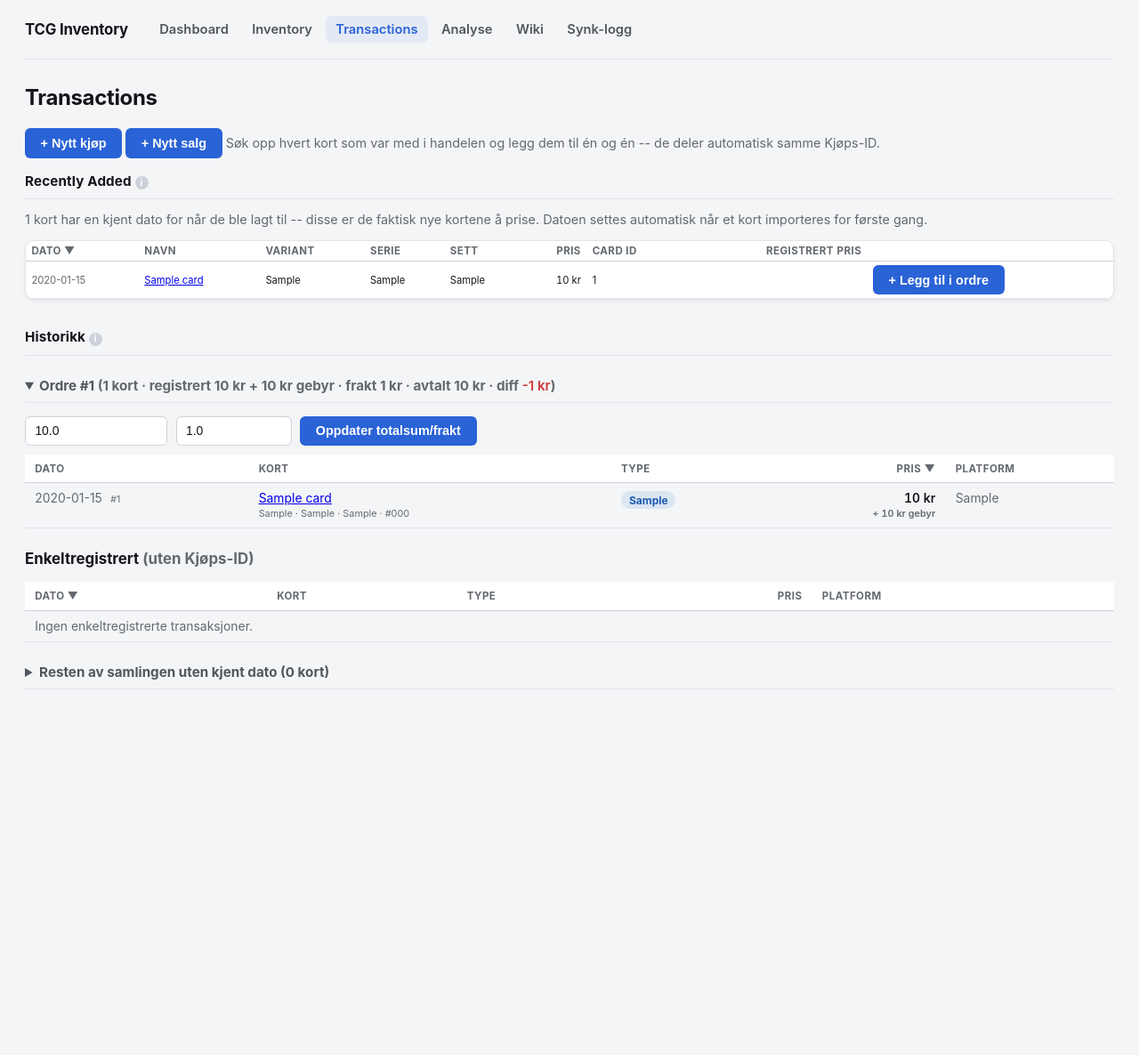
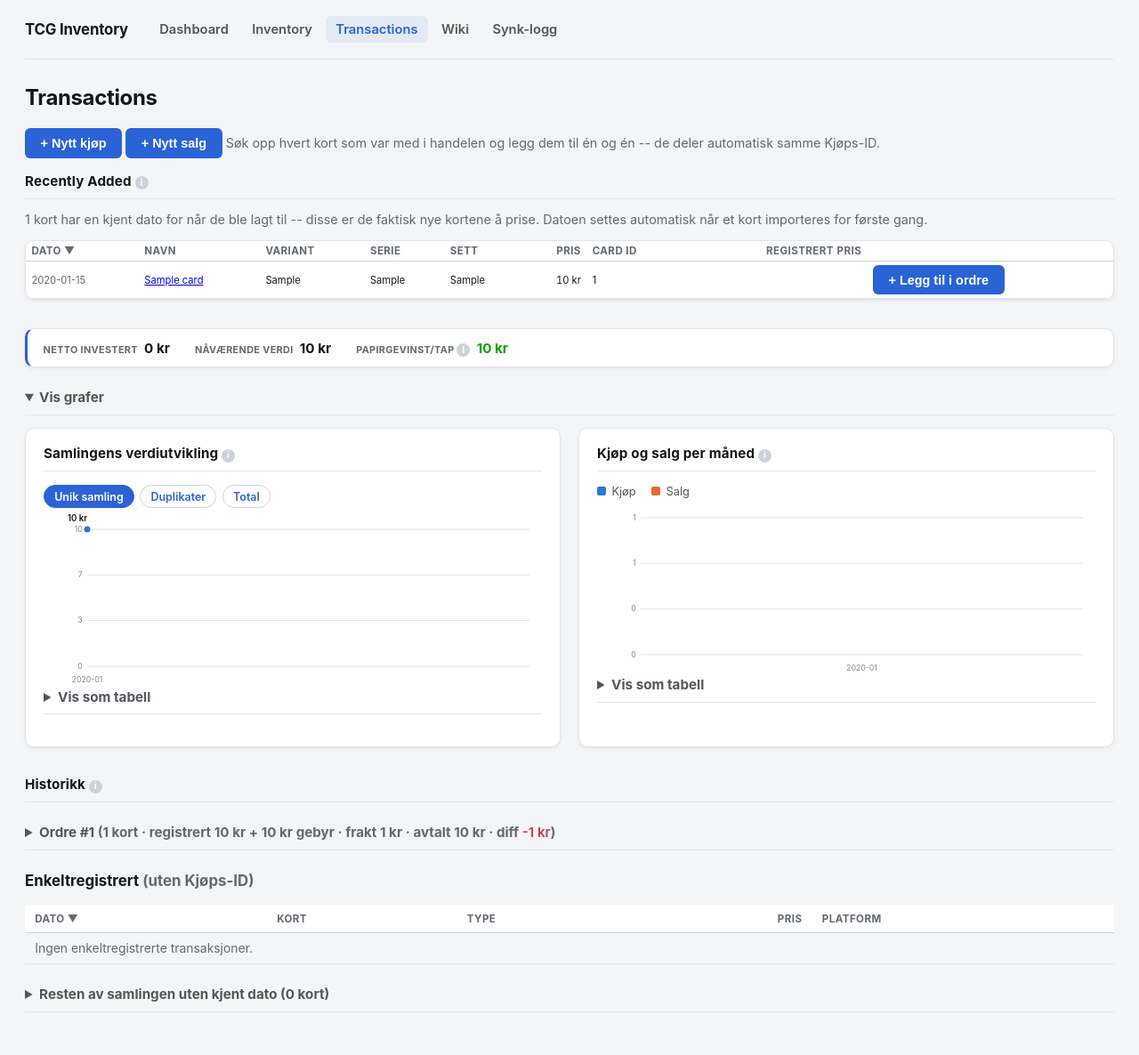
Before and after one commit to erjoha11/PokemonCollector, a FastAPI app: page /transactions in a window 1280 px wide, after a click on "Vis grafer". Shown: the whole page at 89% size. Before the commit the page ends 775 px from the top, so only its background shows below. Run offline with FastAPI, Linux system fonts and the light colour scheme; tables that the repository leaves empty hold one stand-in row (values such as "Sample post").

Commit message:
Merge the standalone Analyse page into Transactions
Folds Analyse's economic overview into Transactions instead of a
separate nav destination, since the two were always read together:
- A compact, always-visible KPI bar (net invested / current value /
  paper gain-loss, delta color-coded) sits above Historikk.
- The two charts (value growth, cash flow) move into a "Vis grafer"
  <details> that lazy-loads via a new GET /transactions/charts
  endpoint on first expand (hx-trigger="toggle once"), instead of
  computing/rendering them on every Transactions page load or sort.
- /analyse now 308-redirects to /transactions for old bookmarks/links.

Updates the nav, dashboard/wiki cross-references, and README
accordingly, and moves the Analyse tests over to the new routes.

Design sketched and reviewed with the ux agent first (placement below
the +Nytt kjøp/+Nytt salg action row, keeping the delta's color, and
the lazy-load approach all came out of that review).

Co-Authored-By: Claude Sonnet 5 <noreply@anthropic.com>

```diff
--- a/apps/tcg_inventory/app.py
+++ b/apps/tcg_inventory/app.py
@@ -241,9 +241,9 @@ def dashboard(
         top_cards = queries.top_valuable_cards(db, limit=10)
         rarity_breakdown = queries.by_rarity_breakdown(db, cards)
 
-        # Mirrors the Analyse page's value-growth chart, filter pills
-        # included -- see /analyse for the full economic breakdown this is
-        # a compact preview of.
+        # Mirrors Transactions' value-growth chart, filter pills included --
+        # see /transactions for the full economic breakdown this is a
+        # compact preview of.
         value_growth = queries.collection_value_growth(db, cards, metric=metric)
         value_chart = charts.build_line_chart(
             labels=[row["label"] for row in value_growth],
@@ -700,8 +700,22 @@ def _transactions_context(
     known_cards = _sorted_rows(known_cards, gsort, gdir, card_keys)
     unknown_cards = _sorted_rows(unknown_cards, usort, udir, _card_field_sort_keys())
 
+    # Compact economic snapshot, folded in from the former standalone
+    # Analyse page -- cheap enough (in-memory sums over already-fetched
+    # rows) to compute on every load, unlike the value-growth/cash-flow
+    # charts below it, which are lazy-loaded via /transactions/charts
+    # instead so they aren't rebuilt on every column-sort click.
+    economic = queries.economic_summary(db)
+    headline = queries.headline_summary(db)
+    kpi = {
+        "net_invested": economic["net_invested"],
+        "unique_value": headline["unique_value"],
+        "delta": headline["unique_value"] - economic["net_invested"],
+    }
+
     return {
         "transactions": txs,
+        "kpi": kpi,
         "purchase_groups": purchase_groups,
         "ungrouped_transactions": ungrouped_transactions,
         "error": error,
@@ -1107,10 +1121,20 @@ def cron_dropbox_sync(request: Request, secret: str = ""):
 
 
 # --------------------------------------------------------------------------
-# Analyse -- economic development over time
+# Transactions charts -- the former standalone Analyse page's value-growth
+# and cash-flow charts, now a collapsible section on Transactions
+# (folded in since the two were always read together). Its own endpoint,
+# fetched lazily via hx-get on first expand, so the two SVG charts aren't
+# rebuilt on every /transactions page load or column-sort click while
+# collapsed -- see transactions.html's "Vis grafer" <details>.
 # --------------------------------------------------------------------------
 @app.get("/analyse")
-def analyse(request: Request, metric: str = "unique"):
+def analyse_redirect():
+    return RedirectResponse("/transactions", status_code=308)
+
+
+@app.get("/transactions/charts")
+def transactions_charts(request: Request, metric: str = "unique"):
     if metric not in queries.VALUE_GROWTH_METRICS:
         metric = "unique"
     db = get_db_session()
@@ -1129,10 +1153,8 @@ def analyse(request: Request, metric: str = "unique"):
 
         return templates.TemplateResponse(
             request,
-            "analyse.html",
+            "partials/transactions_charts.html",
             {
-                "summary": queries.economic_summary(db),
-                "headline": queries.headline_summary(db),
                 "value_growth": value_growth,
                 "cash_flow": cash_flow,
                 "value_chart": value_chart,
--- a/apps/tcg_inventory/charts.py
+++ b/apps/tcg_inventory/charts.py
@@ -1,4 +1,5 @@
-"""SVG chart geometry for the Analyse page.
+"""SVG chart geometry for Transactions' "Vis grafer" section (and the
+dashboard's value-growth preview).
 
 No JS charting library -- these turn a plain data series into pixel
 coordinates (points, bar rects, axis ticks) so the templates only ever loop
--- a/apps/tcg_inventory/static/style.css
+++ b/apps/tcg_inventory/static/style.css
@@ -617,8 +617,41 @@ button:hover, input[type=submit]:hover { filter: brightness(0.92); }
 .folder-members form { display: inline-flex; }
 .folder-members button { padding: 0.25rem 0.55rem; font-size: 0.78rem; }
 
-/* Analyse page -- hand-rolled inline-SVG charts, no JS charting library.
-   Colors are the app's own validated categorical palette (see the KPI tiles'
+/* Transactions' compact, always-visible economic snapshot -- folded in from
+   the former standalone Analyse page, sitting above the collapsible "Vis
+   grafer" charts (see details.collapsible) and above Historikk. Delta keeps
+   its own viz-delta-gain/loss color -- the one number worth an at-a-glance
+   read; the other two values stay plain. */
+.tx-kpi-bar {
+  display: flex;
+  flex-wrap: wrap;
+  align-items: center;
+  gap: 0.5rem 1.75rem;
+  background: var(--surface);
+  border: 1px solid var(--border);
+  border-left: 3px solid var(--accent);
+  border-radius: var(--radius);
+  padding: 0.7rem 1.1rem;
+  margin-top: 2rem;
+  box-shadow: var(--shadow);
+}
+.tx-kpi-bar > div { display: flex; align-items: baseline; gap: 0.45rem; }
+.tx-kpi-label {
+  font-size: 0.68rem;
+  font-weight: 700;
+  letter-spacing: 0.03em;
+  text-transform: uppercase;
+  color: var(--muted);
+}
+.tx-kpi-value {
+  font-size: 0.95rem;
+  font-weight: 700;
+  color: var(--ink);
+}
+
+/* Transactions' collapsible charts (formerly the standalone Analyse page) --
+   hand-rolled inline-SVG charts, no JS charting library. Colors are the
+   app's own validated categorical palette (see the KPI tiles'
    --kpi-accent cycle): slot 1 blue, slot 2 orange, in fixed order per series
    identity (Kjøp always slot 1, Salg always slot 2). */
 .viz-root {
--- a/apps/tcg_inventory/templates/base.html
+++ b/apps/tcg_inventory/templates/base.html
@@ -13,7 +13,6 @@
     <a href="/" class="{{ 'active' if request.url.path == '/' }}">Dashboard</a>
     <a href="/inventory" class="{{ 'active' if request.url.path == '/inventory' }}">Inventory</a>
     <a href="/transactions" class="{{ 'active' if request.url.path == '/transactions' }}">Transactions</a>
-    <a href="/analyse" class="{{ 'active' if request.url.path == '/analyse' }}">Analyse</a>
     <a href="/wiki" class="{{ 'active' if request.url.path == '/wiki' }}">Wiki</a>
     <a href="/import" class="{{ 'active' if request.url.path == '/import' }}">Synk-logg</a>
     {% if auth_enabled() %}<a href="/logout" style="margin-left:auto;">Logg ut</a>{% endif %}
--- a/apps/tcg_inventory/templates/dashboard.html
+++ b/apps/tcg_inventory/templates/dashboard.html
@@ -46,7 +46,7 @@
 <div class="breakdown-grid">
   <div class="card-pair">
   <div class="card viz-root" id="dashboard-value-growth-card">
-    <h2>Verdiutvikling {{ info('Bruker dagens pris anvendt på datoen hvert kort ble lagt til -- en tilnærming, ikke en nøyaktig historisk verdi. Se Analyse for full økonomisk oversikt.', below=true) }}</h2>
+    <h2>Verdiutvikling {{ info('Bruker dagens pris anvendt på datoen hvert kort ble lagt til -- en tilnærming, ikke en nøyaktig historisk verdi. Se Transactions for full økonomisk oversikt.', below=true) }}</h2>
     <div class="viz-filter">
       {% for key, label, href in metric_options %}
       <a href="{{ href }}"
--- a/apps/tcg_inventory/templates/analyse.html
+++ b/apps/tcg_inventory/templates/partials/transactions_charts.html
@@ -1,47 +1,15 @@
-{% extends "base.html" %}
-{% block title %}Analyse – TCG Inventory{% endblock %}
 {% from "partials/macros.html" import info %}
-{% block content %}
 <div class="viz-root">
-<h1>Analyse {{ info('Reelle kjøps-/salgstall kommer fra Transactions. Verdiutviklingen er en tilnærming -- se eget hint under den grafen.') }}</h1>
-
-<div class="kpi-grid" style="margin-bottom: 1.75rem;">
-  <div class="kpi-card">
-    <h3>Netto investert {{ info('Sum kjøpspris + gebyr, minus sum salgspris -- reelle tall fra Transactions.') }}</h3>
-    <div class="kpi-hero"><span class="value">{{ summary.net_invested | kr }}</span></div>
-    <div class="kpi-support">
-      <div class="stat-row"><span class="stat-label">Kjøpt for</span><span class="stat-value">{{ summary.total_bought | kr }}</span></div>
-      <div class="stat-row"><span class="stat-label">Solgt for</span><span class="stat-value">{{ summary.total_sold | kr }}</span></div>
-    </div>
-  </div>
-
-  <div class="kpi-card">
-    <h3>Nåværende verdi {{ info('Verdi av unike kort du eier akkurat nå -- samme tall som Dashboardets Verdi-kort.') }}</h3>
-    <div class="kpi-hero"><span class="value">{{ headline.unique_value | kr }}</span></div>
-  </div>
-
-  <div class="kpi-card">
-    {% set delta = headline.unique_value - summary.net_invested %}
-    <h3>Papirgevinst/tap {{ info('Nåværende verdi minus netto investert. Ikke realisert -- sammenligner dagens pris med det du faktisk betalte, ikke et faktisk salg.', align_right=true) }}</h3>
-    <div class="kpi-hero"><span class="value {{ 'viz-delta-gain' if delta >= 0 else 'viz-delta-loss' }}">{{ delta | kr }}</span></div>
-    <div class="kpi-support">
-      <div class="stat-row"><span class="stat-label">{{ 'Gevinst (på papiret)' if delta >= 0 else 'Tap (på papiret)' }}</span></div>
-    </div>
-  </div>
-</div>
-
 <div class="breakdown-grid">
-  <div class="card-pair">
   <div class="card" id="value-growth-card">
     <h2>Samlingens verdiutvikling {{ info('Bruker dagens pris anvendt på datoen hvert kort ble lagt til -- Dex gir ingen historisk prisdata, så dette er en tilnærming til vekst, ikke en nøyaktig historisk verdi. "Før sporing" samler kort lagt til før datoen ble registrert.') }}</h2>
     <div class="viz-filter">
       {% for key, label in metric_options %}
-      <a href="/analyse?metric={{ key }}"
-         hx-get="/analyse?metric={{ key }}"
+      <a href="/transactions/charts?metric={{ key }}"
+         hx-get="/transactions/charts?metric={{ key }}"
          hx-select="#value-growth-card"
          hx-target="#value-growth-card"
          hx-swap="outerHTML"
-         hx-push-url="true"
          class="viz-filter-pill{{ ' active' if key == metric else '' }}">{{ label }}</a>
       {% endfor %}
     </div>
@@ -123,7 +91,5 @@
     <p class="muted">Ingen registrerte transaksjoner ennå.</p>
     {% endif %}
   </div>
-  </div>
 </div>
 </div>
-{% endblock %}
--- a/apps/tcg_inventory/templates/transactions.html
+++ b/apps/tcg_inventory/templates/transactions.html
@@ -62,6 +62,17 @@
     </table>
   </div>
 </div>
+
+<div class="tx-kpi-bar">
+  <div><span class="tx-kpi-label">Netto investert</span><span class="tx-kpi-value">{{ kpi.net_invested | kr }}</span></div>
+  <div><span class="tx-kpi-label">Nåværende verdi</span><span class="tx-kpi-value">{{ kpi.unique_value | kr }}</span></div>
+  <div><span class="tx-kpi-label">Papirgevinst/tap {{ info('Nåværende verdi minus netto investert. Ikke realisert -- sammenligner dagens pris med det du faktisk betalte, ikke et faktisk salg.') }}</span><span class="tx-kpi-value {{ 'viz-delta-gain' if kpi.delta >= 0 else 'viz-delta-loss' }}">{{ kpi.delta | kr }}</span></div>
+</div>
+
+<details class="collapsible" hx-get="/transactions/charts" hx-trigger="toggle once" hx-target="#tx-charts" hx-swap="innerHTML">
+  <summary>Vis grafer</summary>
+  <div id="tx-charts"><p class="muted">Laster grafer …</p></div>
+</details>
 
 <h2 style="margin-top: 2rem;">Historikk {{ info('Hver rad er én registrert kjøps- eller salgstransaksjon. Pris er det du faktisk oppga på transaksjonen -- ikke Dex sin pris. Kort kjøpt sammen (samme Kjøps-ID, f.eks. et lot) samles i en egen, sammenleggbar gruppe med sum. Sett en avtalt totalsum og frakt på gruppen for å se diff mot det du faktisk har registrert kort for -- nyttig for å spore opp normalkort du ikke har priset individuelt ennå.') }}</h2>
 
```
Also changed, not shown: apps/tcg_inventory/templates/wiki.html (+13 -19 lines), apps/tcg_inventory/tests/test_app.py (+43 -13 lines), apps/tcg_inventory/README.md.
